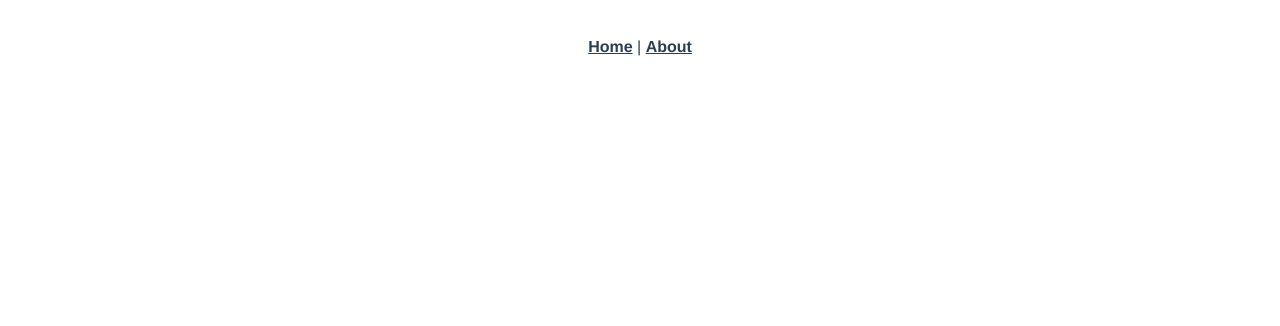
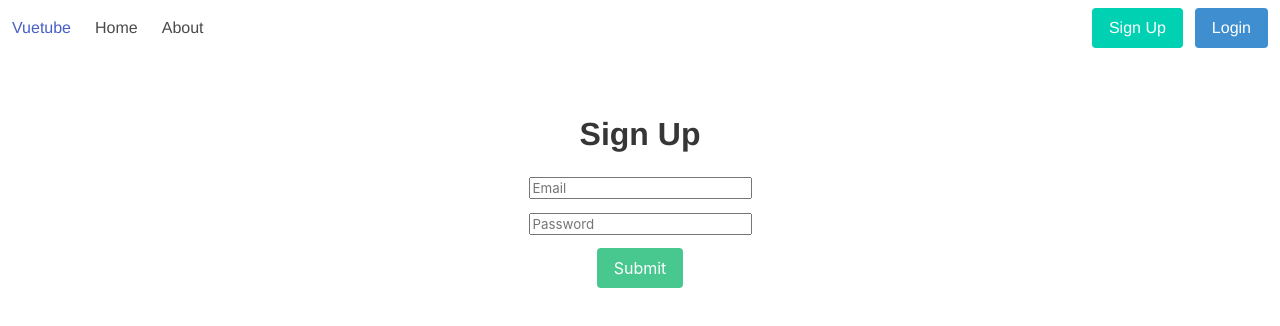
Before and after one commit to Dhruvi16/vuetube, a Vue app: page /signup in a window 1280 px wide. Shown: the top 326 px of the page. Built offline with nearby package versions, Linux system fonts and the light colour scheme; no server answers.

Commit message:
Add signup and login

```diff
--- a/package.json
+++ b/package.json
@@ -7,7 +7,9 @@
     "build": "vue-cli-service build"
   },
   "dependencies": {
+    "bulma": "^0.9.0",
     "core-js": "^3.6.5",
+    "firebase": "^7.21.1",
     "vue": "^2.6.11",
     "vue-router": "^3.2.0",
     "vuex": "^3.4.0"
--- a/src/App.vue
+++ b/src/App.vue
@@ -1,14 +1,48 @@
 <template>
   <div id="app">
+    <nav class="navbar" role="navigation" aria-label="main navigation">
+  <div class="navbar-brand">
+    <a class="navbar-item" href="/">
+      Vuetube
+    </a>
+
+    <a role="button" class="navbar-burger burger" aria-label="menu" aria-expanded="false" data-target="navbarBasicExample">
+      <span aria-hidden="true"></span>
+      <span aria-hidden="true"></span>
+      <span aria-hidden="true"></span>
+    </a>
+  </div>
+
+  <div id="navbarBasicExample" class="navbar-menu">
+    <div class="navbar-start">
+      <router-link to="/" class="navbar-item">Home</router-link>
+      <router-link to="/about" class="navbar-item">About</router-link>
+    </div>
+
+    <div class="navbar-end">
+      <div class="navbar-item">
+        <div class="field is-grouped">
+          <p class="control">
+            <router-link to="/signup" class="button is-primary">Sign Up</router-link>
+          </p>
+          <p class="control">
+            <router-link to="/login" class="button is-info">Login</router-link>
+          </p>
+        </div>
+      </div>
+    </div>
+  </div>
+</nav>
     <div id="nav">
-      <router-link to="/">Home</router-link> |
-      <router-link to="/about">About</router-link>
+
     </div>
     <router-view/>
   </div>
 </template>
 
 <style>
+@import "../node_modules/bulma/css/bulma.css";
+
 #app {
   font-family: Avenir, Helvetica, Arial, sans-serif;
   -webkit-font-smoothing: antialiased;
--- a/src/main.js
+++ b/src/main.js
@@ -2,8 +2,23 @@
 import App from './App.vue'
 import router from './router'
 import store from './store'
+import firebase from 'firebase'
 
 Vue.config.productionTip = false
+
+// For Firebase JS SDK v7.20.0 and later, measurementId is optional
+const firebaseConfig = {
+  apiKey: "AIzaSyArho7-8depWRMMz6R2w5v28g7uABXZY4o",
+  authDomain: "vuetube-69cf5.firebaseapp.com",
+  databaseURL: "https://vuetube-69cf5.firebaseio.com",
+  projectId: "vuetube-69cf5",
+  storageBucket: "vuetube-69cf5.appspot.com",
+  messagingSenderId: "931154935519",
+  appId: "1:931154935519:web:cb37a82ed3a4eca696f36a",
+  measurementId: "G-6XWRD4X9WF"
+};
+
+firebase.initializeApp(firebaseConfig);
 
 new Vue({
   router,
--- a/src/router/index.js
+++ b/src/router/index.js
@@ -1,6 +1,8 @@
 import Vue from 'vue'
 import VueRouter from 'vue-router'
 import Home from '../views/Home.vue'
+import SignUp from '../views/SignUp.vue'
+import Login from '../views/Login.vue'
 
 Vue.use(VueRouter)
 
@@ -9,6 +11,16 @@
     path: '/',
     name: 'Home',
     component: Home
+  },
+  {
+    path: '/login',
+    name: 'Login',
+    component: Login
+  },
+  {
+    path: '/signup',
+    name: 'SignUp',
+    component: SignUp
   },
   {
     path: '/about',
--- a/src/views/About.vue
+++ b/src/views/About.vue
@@ -1,5 +1,31 @@
 <template>
-  <div class="about">
-    <h1>This is an about page</h1>
+  <div>
+    <h1>Sign up</h1>
+
+    <form @submit.prevent="signUp">
+      <input type="email" placeholder="Email" v-model="email">
+      <input type="password" placeholder="Password" v-model="password">
+
+      <button>Submit</button>
+    </form>
   </div>
 </template>
+
+<script>
+
+export default {
+  name: 'Sign up',
+  data () {
+    return {
+      email: '',
+      password: ''
+    }
+  },
+  methods: {
+    signUp () {
+      console.log('sign up')
+    }
+  },
+}
+
+</script>
--- /dev/null
+++ b/src/views/Login.vue
@@ -0,0 +1,65 @@
+<template>
+  <div class="container">
+      <h1 class="title">Login</h1>
+
+      <form @submit.prevent="logIn">
+        <div class="field">
+          <div class="control">
+            <input type="email" placeholder="Email" v-model="email">
+          </div>
+        </div>
+        <div class="field">
+          <div class="control">
+            <input type="password" placeholder="Password" v-model="password">
+          </div>
+        </div>
+        <div class="field">
+          <div class="control">
+            <button class="button is-success">Submit</button>
+          </div>
+        </div>
+
+        <article class="message is-danger" v-if="error">
+          <div class="message-body">
+            {{ error }}
+          </div>
+        </article>
+      </form>
+    </div>
+</template>
+
+<script>
+import firebase from 'firebase'
+
+  export default {
+    name: 'logIn',
+    data () {
+      return {
+        email: '',
+        password: '',
+        isAuthenticated: false,
+        error: null
+      }
+    },
+    created () {
+        firebase.auth().onAuthStateChanged( user => {
+          if (user) {
+            this.isAuthenticated = true
+          }
+        })
+    },
+    methods: {
+      logIn () {
+        firebase.auth().signInWithEmailAndPassword(this.email, this.password)
+          .catch(error => this.error = error.message)
+      },
+      logOut () {
+        firebase.auth().signOut()
+          .then(() => {
+            this.isAuthenticated = false
+          })
+      }
+    },
+  }
+
+</script>
--- /dev/null
+++ b/src/views/SignUp.vue
@@ -0,0 +1,59 @@
+<template>
+  <div class="container">
+      <h1 class="title">Sign Up</h1>
+
+      <form @submit.prevent="signUp">
+        <div class="field">
+          <div class="control">
+            <input type="email" placeholder="Email" v-model="email">
+          </div>
+        </div>
+        <div class="field">
+          <div class="control">
+            <input type="password" placeholder="Password" v-model="password">
+          </div>
+        </div>
+        <div class="field">
+          <div class="control">
+            <button class="button is-success">Submit</button>
+          </div>
+        </div>
+
+        <article class="message is-danger" v-if="error">
+          <div class="message-body">
+            {{ error }}
+          </div>
+        </article>
+      </form>
+    </div>
+</template>
+<script>
+import firebase from 'firebase'
+
+  export default {
+    name: 'signUp',
+    data () {
+      return {
+        email: '',
+        password: '',
+        isAuthenticated: false,
+        error: null
+      }
+    },
+    created () {
+        firebase.auth().onAuthStateChanged( user => {
+          if (user) {
+            console.log(user);
+            this.isAuthenticated = true
+          }
+        })
+    },
+    methods: {
+      signUp () {
+        firebase.auth().createUserWithEmailAndPassword(this.email, this.password)
+          .catch(error => this.error = error.message)
+      }
+    },
+  }
+
+</script>
```
Also changed, not shown: 1 other file (tests, documents, lock files or other folders).
